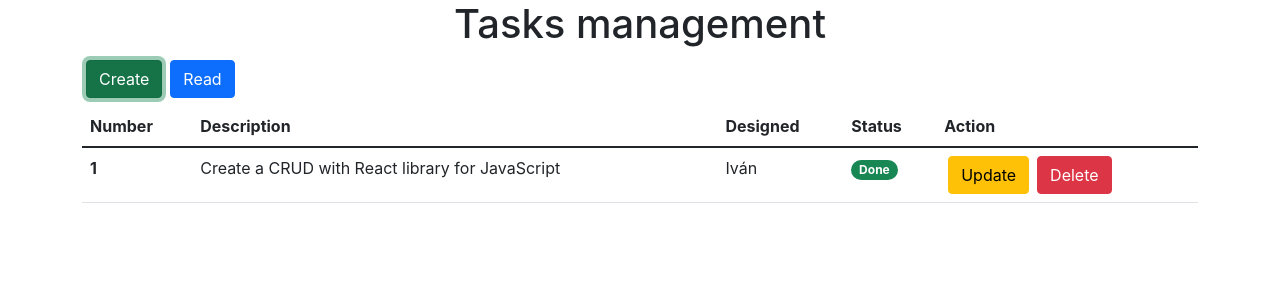
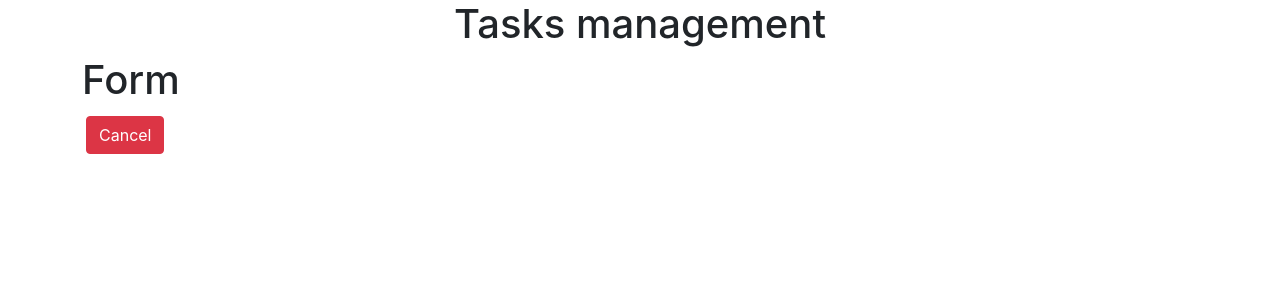
Before and after one commit to ivanvrdev/tasks-app, a React (Create React App) app: page / in a window 1280 px wide. Both pictures are taken after a click on the button "Create". Shown: the top 300 px of the page. Built offline with nearby package versions, Linux system fonts and the light colour scheme.

Commit message:
Test useState 15-10-2021

```diff
--- a/src/components/Buttons.jsx
+++ /dev/null
@@ -1,43 +0,0 @@
-import React from 'react'
-
-const DeleteTask = () => {
-    return (
-        <input className="btn btn-danger mx-1"
-            onClick={()=>alert('Delete')}
-            type="button"
-            value="Delete"
-        />
-    )
-}
-
-const UpdateTask = () => {
-    return (
-        <input className="btn btn-warning mx-1"
-            onClick={()=>alert('Update')}
-            type="button"
-            value="Update"
-        />
-    )
-}
-
-const CreateTask = () =>{
-    return (
-        <input className="btn btn-success my-1 mx-1"
-            onClick={()=>alert('New')}
-            type="button"
-            value="Create"
-        />
-    )
-}
-
-const ReadTasks = () =>{
-    return (
-        <input className="btn btn-primary my-1 mx-1"
-        onClick={()=>alert('Tasks')}
-            type="button"
-            value="Read"
-        />
-    )
-}
-
-export {DeleteTask, UpdateTask, CreateTask, ReadTasks}
--- a/src/pages/TasksCRUD.jsx
+++ b/src/pages/TasksCRUD.jsx
@@ -1,15 +1,24 @@
-import React from 'react'
-import {DeleteTask, UpdateTask, CreateTask, ReadTasks} from '../components/Buttons'
+import React, {useState} from 'react'
 
 const TasksCRUD = () => {
+
+    const [showTable, setShowTable] = useState(true)
+
+    const CreateTaskForm = () => {
         return (
-        <>
-            <h1 className="text-center">Tasks management</h1>
-            <div className="container">
-                <CreateTask/>
-                <ReadTasks/>
-                <div className="row my-1">
-                    <div className="col"></div>
+            <div>
+                <h1>Form</h1>
+                <input className="btn btn-danger my-1 mx-1"
+                    onClick={()=>setShowTable(true)}
+                    type="button"
+                    value="Cancel"
+                />
+            </div>
+        )
+    }
+
+    const TasksTable = () => {
+        return (
             <div className="table-responsive">
                 <table className="table">
                 <thead>
@@ -28,12 +37,42 @@ const TasksCRUD = () => {
                     <td>Iván</td>
                     <td><span className="badge rounded-pill bg-success">Done</span></td>
                     <td>
-                                    <UpdateTask/>
-                                    <DeleteTask/>
+                        <input className="btn btn-warning mx-1"
+                            onClick={()=>setShowTable(false)}
+                            type="button"
+                            value="Update"
+                        />
+                        <input className="btn btn-danger mx-1"
+                            onClick={()=>setShowTable(false)}
+                            type="button"
+                            value="Delete"
+                        />
                     </td>
                     </tr>
                 </tbody>
                 </table>
+            </div>
+        )
+    }
+
+    const CreateButton = ()=>{
+        return(
+            <input className="btn btn-success my-1 mx-1"
+                onClick={()=>setShowTable(false)}
+                type="button"
+                value="Create"
+            />
+        )
+    }
+
+    return (
+        <>
+            <h1 className="text-center">Tasks management</h1>
+            <div className="container">
+                {showTable ? <CreateButton/>  : null}
+                <div className="row my-1">
+                    <div className="col">
+                        {showTable ? <TasksTable/> : <CreateTaskForm/>}
                     </div>
                 </div>
             </div>
```
Lines whose indentation alone changed are shown as unchanged.
